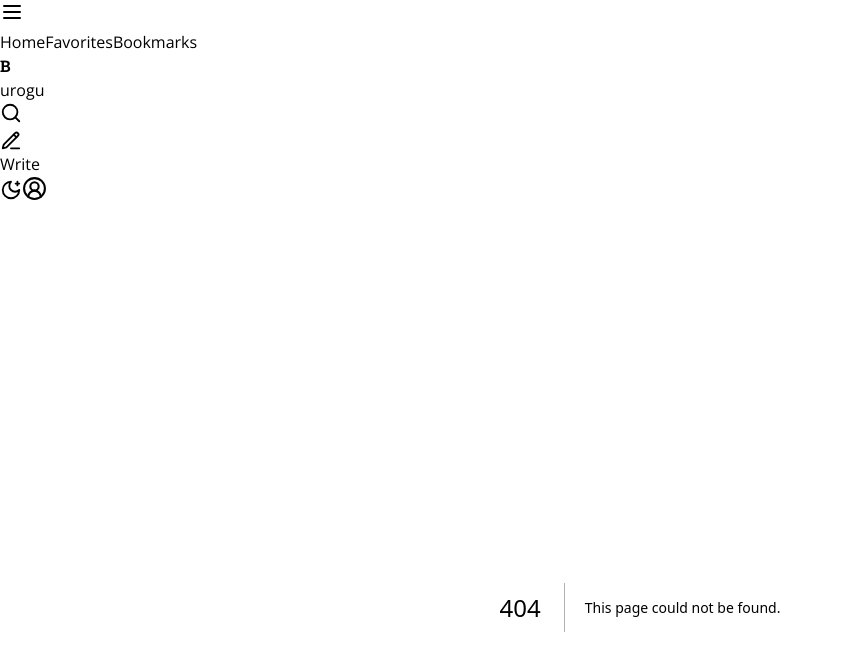
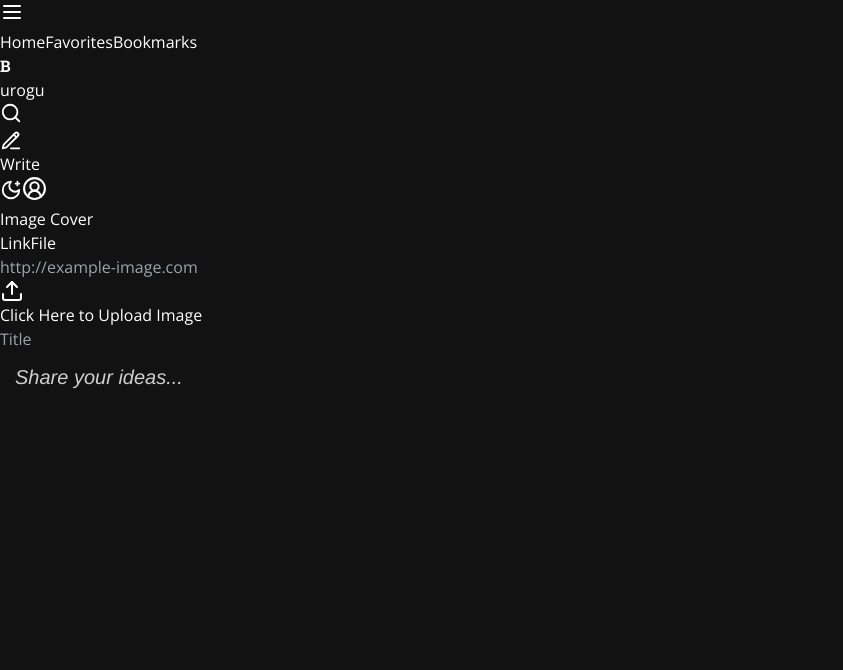
Before and after one commit to achardian/next-blog-app, a Next.js app: page /draft in a window 1280 px wide. Before the commit this address had no page. Shown: the top 670 px of the page, without its empty margins (0-843 px from the left). Built offline with nearby package versions, Linux system fonts and the light colour scheme.

Commit message:
add draft page

```diff
--- a/package.json
+++ b/package.json
@@ -19,6 +19,7 @@
     "postcss": "8.4.29",
     "react": "18.2.0",
     "react-dom": "18.2.0",
+    "react-quill": "^2.0.0",
     "tailwindcss": "3.3.3",
     "typescript": "5.2.2"
   }
--- /dev/null
+++ b/src/app/draft/page.tsx
@@ -0,0 +1,150 @@
+"use client";
+
+import { ChangeEvent, FormEvent, useRef, useState } from "react";
+import { Upload, X } from "lucide-react";
+import "react-quill/dist/quill.bubble.css";
+import ReactQuill from "react-quill";
+import Image from "next/image";
+
+const Draft = () => {
+  const [value, setValue] = useState("");
+  const inputFileRef = useRef<HTMLInputElement | null>(null);
+  const [linkOpen, setLinkOpen] = useState(true);
+  const [fileOpen, setFileOpen] = useState(false);
+  const [file, setFile] = useState<FileList | null>(null);
+  const [imgPreviewUrl, setImgPreviewUrl] = useState("");
+
+  const toolbarOptions = [
+    ["bold", "italic", "underline", "strike"], // toggled buttons
+    ["blockquote", "code-block"],
+
+    [{ header: 1 }, { header: 2 }], // custom button values
+    [{ list: "ordered" }, { list: "bullet" }],
+    [{ script: "sub" }, { script: "super" }], // superscript/subscript
+    [{ indent: "-1" }, { indent: "+1" }], // outdent/indent
+    [{ direction: "rtl" }], // text direction
+
+    [{ size: ["small", false, "large", "huge"] }], // custom dropdown
+
+    [{ color: [] }, { background: [] }], // dropdown with defaults from theme
+    [
+      { align: null },
+      { align: "center" },
+      { align: "right" },
+      { align: "justify" },
+    ],
+    [{ image: true }],
+    [{ link: true }],
+    ["clean"], // remove formatting button
+  ];
+
+  const handleImageFile = (e: ChangeEvent<HTMLInputElement>) => {
+    const fr = new FileReader();
+    const fileSelected = e.target.files;
+
+    if (fileSelected) {
+      fr.readAsDataURL(fileSelected[0]);
+      fr.onload = (readerEvent) => {
+        setImgPreviewUrl(readerEvent.target?.result as string);
+      };
+    }
+  };
+
+  const handleForm = async (e: FormEvent) => {
+    e.preventDefault();
+  };
+
+  return (
+    <form onSubmit={handleForm} className='wrapper my-5 px-3 flex flex-col'>
+      <label htmlFor='image'>Image Cover</label>
+      <div className='flex gap-3 my-3'>
+        <button
+          className={`${
+            linkOpen ? "bg-blue-600 text-white" : "bg-gray-100 dark:bg-gray-900"
+          } px-5 py-1 rounded-full`}
+          onClick={() => {
+            setLinkOpen(true);
+            setFileOpen(false);
+          }}
+        >
+          Link
+        </button>
+        <button
+          onClick={() => {
+            setLinkOpen(false);
+            setFileOpen(true);
+          }}
+          className={`${
+            fileOpen ? "bg-blue-600 text-white" : "bg-gray-100 dark:bg-gray-900"
+          } px-5 py-1 rounded-full`}
+        >
+          File
+        </button>
+      </div>
+      <input
+        type='url'
+        hidden={!linkOpen}
+        placeholder='http://example-image.com'
+        className='mb-4 py-2 text-base bg-gray-100 dark:bg-gray-900 rounded-sm px-3 font-semibold bg-transparent border-none outline-none'
+      />
+      <div
+        className={`w-full h-[350px] p-5 bg-gray-100 dark:bg-gray-900 rounded-lg mb-4 ${
+          fileOpen ? "block" : "hidden"
+        }`}
+      >
+        <input
+          type='file'
+          accept='image/jpeg, image/png, image/webp, image/svg, image/gif, image/tiff'
+          ref={inputFileRef}
+          onChange={handleImageFile}
+          hidden
+        />
+        <div
+          onClick={() => inputFileRef.current?.click()}
+          className='w-full h-full relative border-2 border-dashed border-gray-200 dark:border-gray-800 flex flex-col items-center justify-center cursor-pointer'
+        >
+          {imgPreviewUrl ? (
+            <Image
+              src={imgPreviewUrl}
+              alt='preview'
+              fill
+              className='object-contain'
+            />
+          ) : (
+            <div className='flex flex-col justify-center items-center text-gray-500'>
+              <Upload />
+              <p>Click Here to Upload Image</p>
+            </div>
+          )}
+          {imgPreviewUrl && (
+            <button
+              onClick={(e) => {
+                e.stopPropagation();
+                setImgPreviewUrl("");
+                setFile(null);
+              }}
+              className='absolute top-3 right-3 p-2 rounded-full bg-gray-50 text-gray-300 dark:text-white dark:bg-gray-800'
+            >
+              <X />
+            </button>
+          )}
+        </div>
+      </div>
+      <input
+        type='text'
+        placeholder='Title'
+        className='py-1 text-2xl font-semibold bg-transparent border-none outline-none'
+      />
+      <ReactQuill
+        placeholder='Share your ideas...'
+        theme='bubble'
+        value={value}
+        onChange={setValue}
+        className='dark:placeholder:text-white'
+        modules={{ toolbar: toolbarOptions }}
+      />
+    </form>
+  );
+};
+
+export default Draft;
--- a/src/app/globals.css
+++ b/src/app/globals.css
@@ -15,3 +15,12 @@
     @apply bg-gradient-to-r from-gray-200 to-gray-100 dark:from-gray-900 dark:to-gray-800;
   }
 }
+
+.ql-editor {
+  font-size: 20px;
+}
+
+.quill > .ql-container > .ql-editor.ql-blank::before {
+  font-size: 20px;
+  color: #cecece;
+}
```
Also changed, not shown: 1 other file (tests, documents, lock files or other folders).
